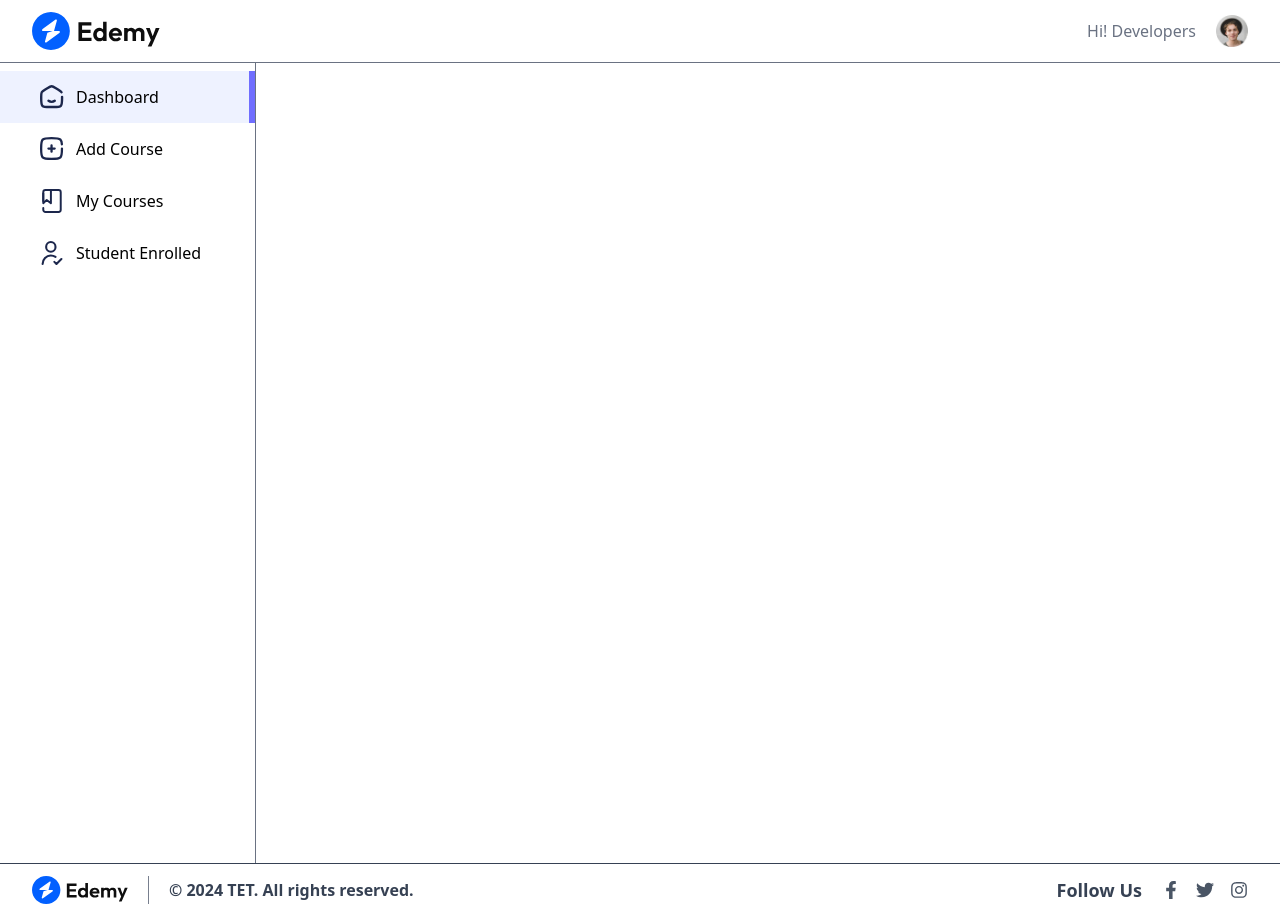
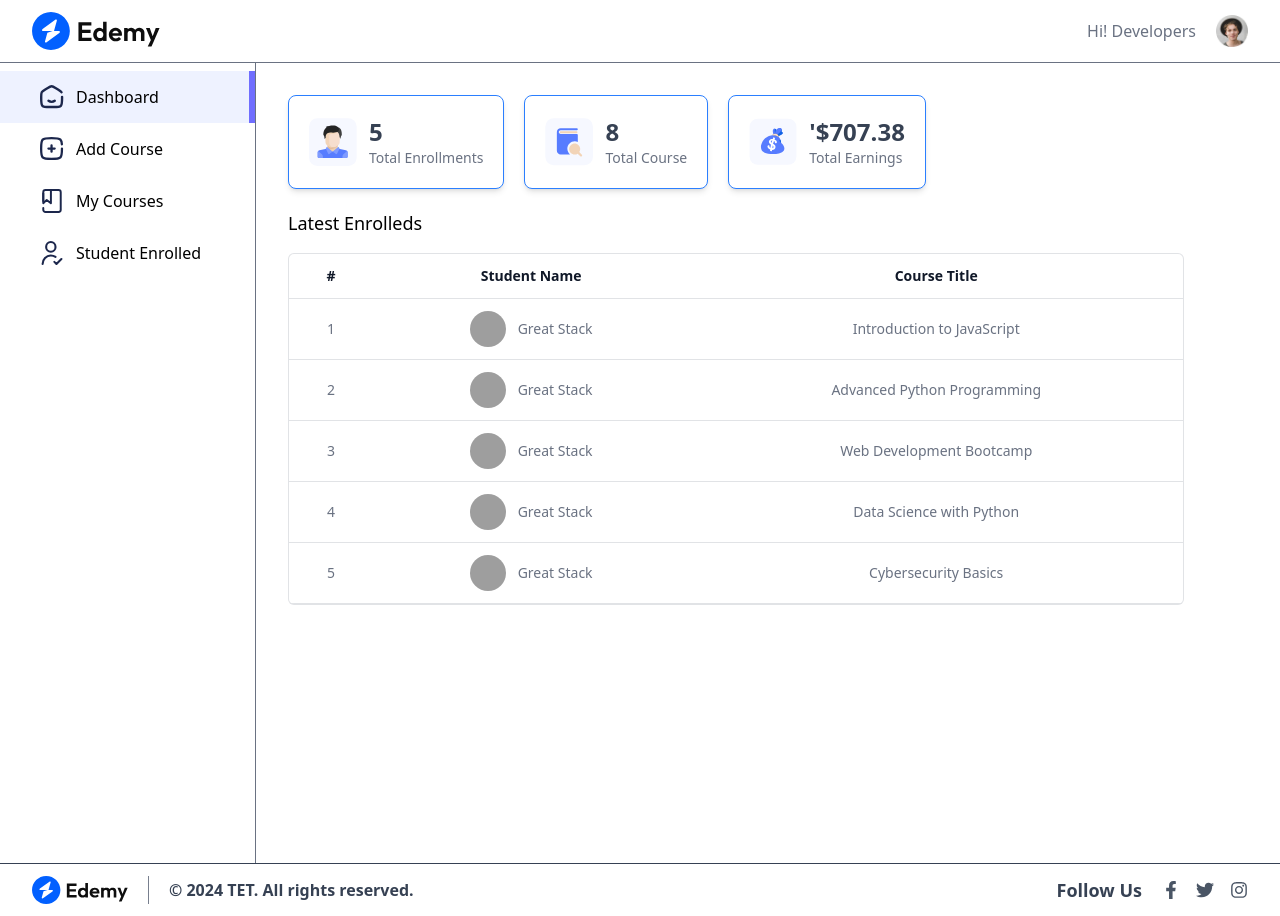
Before and after one commit to AnwarMohammadi2001/Full-Stack-LMS-System, a React (Vite) app in the folder Frontend/: page /educator in a window 1280 px wide. Built offline with nearby package versions, Linux system fonts and the light colour scheme; no server answers; grey boxes are pictures that could not be loaded.

Commit message:
complet Educator dashboard

```diff
--- a/Frontend/src/App.jsx
+++ b/Frontend/src/App.jsx
@@ -33,7 +33,7 @@ const App = () => {
 
         {/* Add more routes as needed */}
         <Route path="/educator" element={<Educator />}>
-          <Route path="educator" element={<Dashboard />} />
+          <Route path="/educator" element={<Dashboard />} />
           <Route path="add-course" element={<AddCourse />} />
           <Route path="my-courses" element={<MyCourses />} />
           <Route path="student-enrolled" element={<StudentsEnrolled />} />
--- a/Frontend/src/pages/educator/Dashboard.jsx
+++ b/Frontend/src/pages/educator/Dashboard.jsx
@@ -1,10 +1,105 @@
-import React from "react";
+import React, { useContext, useEffect, useState } from "react";
+import { AppContext } from "../../context/AppContext";
+import assets, { dummyDashboardData } from "../../assets/assets";
+import Loading from "../../components/student/Loading";
 
 const Dashboard = () => {
-  return (
-    <div>
-      <h1>Dashboard</h1>
+  const { currency } = useContext(AppContext);
+  const [dashboardData, setDashboardData] = useState(null);
+
+  // get data from database
+  const fetchDashboardData = async () => {
+    setDashboardData(dummyDashboardData);
+  };
+
+  useEffect(() => {
+    fetchDashboardData();
+  }, []);
+
+  return dashboardData ? (
+    <div className="min-h-screen flex flex-col  justify-between gap-8 md:p-8 md:pb-0 p-4 pt-8 pb-0">
+      <div className="space-y-5  ">
+        <div className="flex flex-wrap gap-5 items-center">
+          <div className="flex items-center gap-3 p-5 shadow-md border border-blue-500 bg-white rounded-lg">
+            <img src={assets.patients_icon} alt="icon" className="h-12 w-12" />
+            <div>
+              <p className="text-2xl font-bold text-gray-700">
+                {dashboardData.enrolledStudentsData?.length || 0}
+              </p>
+              <p className="text-sm text-gray-500">Total Enrollments</p>
+            </div>
+          </div>
+          <div className="flex items-center gap-3 p-5 shadow-md border border-blue-500 bg-white rounded-lg">
+            <img
+              src={assets.appointments_icon}
+              alt="icon"
+              className="h-12 w-12"
+            />
+            <div>
+              <p className="text-2xl font-bold text-gray-700">
+                {dashboardData.totalCourses}
+              </p>
+              <p className="text-sm text-gray-500">Total Course</p>
+            </div>
+          </div>
+          <div className="flex items-center gap-3 p-5 shadow-md border border-blue-500 bg-white rounded-lg">
+            <img src={assets.earning_icon} alt="icon" className="h-12 w-12" />
+            <div>
+              <p className="text-2xl font-bold text-gray-700">
+                {" "}
+                {currency}
+                {dashboardData.totalEarnings}
+              </p>
+              <p className="text-sm text-gray-500">Total Earnings</p>
+            </div>
+          </div>
+        </div>
+        {/* Enrolled Students */}
+        <div>
+          <h2 className="pb-4 text-lg font-medium">Latest Enrolleds</h2>
+          <div className="flex flex-col items-center max-w-4xl w-full overflow-hidden rounded-md bg-white border border-gray-500/20">
+            <table className="table-fixed md:table-auto w-full overflow-hidden">
+              <thead className="text-gray-900 border-b border-gray-500/20 text-sm text-left">
+                <tr>
+                  <th className="px-4 py-3 font-semibold text-center hidden sm:table-cell">
+                    #
+                  </th>
+                  <th className="px-4 py-3 font-semibold text-center ">
+                    Student Name
+                  </th>
+                  <th className="px-4 py-3 font-semibold text-center ">
+                    Course Title
+                  </th>
+                </tr>
+              </thead>
+              <tbody className="text-sm text-gray-500">
+                {dashboardData.enrolledStudentsData.map((item, index) => (
+                  <tr
+                    key={index}
+                    className="border-b text-center border-gray-500/20"
+                  >
+                    <td className="px-4 py-3 text-center hidden sm:table-cell">
+                      {index + 1}
+                    </td>
+                    <td className="md:px-4 px-2 py-3 flex text-center justify-center items-center space-x-3">
+                      <img
+                        src={item.student.imageUrl}
+                        alt="profile"
+                        className="w-9 h-9 rounded-full"
+                      />
+                      <span className="truncate">{item.student.name}</span>
+                    </td>
+                    <td className="px-4 py-3 truncate"> {item.courseTitle}</td>
+                  </tr>
+                ))}
+              </tbody>
+            </table>
+          </div>
+        </div>
+      </div>
     </div>
+  ) : (
+    <Loading />
   );
 };
 
--- a/Frontend/src/pages/educator/MyCourses.jsx
+++ b/Frontend/src/pages/educator/MyCourses.jsx
@@ -1,7 +1,69 @@
-import React from "react";
+import React, { useContext, useEffect, useState } from "react";
+import { AppContext } from "../../context/AppContext";
+import assets from "../../assets/assets";
+import Loading from "../../components/student/Loading";
 
 const MyCourses = () => {
-  return <div>MyCourses</div>;
+  const [courses, setCourses] = useState(null);
+  const { currency, allCourses } = useContext(AppContext);
+  const fetchEducatorCourses = async () => {
+    setCourses(allCourses);
+  };
+  useEffect(() => {
+    fetchEducatorCourses();
+  }, []);
+  return courses ? (
+    <div className="h-screen flex flex-col items-start justify-between md:p-8 md:pb-0 p-4 pt-8 pb-0">
+      <div className="w-full ">
+        <h2 className="pb-4 text-lg font-medium">My Courses</h2>
+        <div className="flex flex-col items-center max-w-4xl w-ful overflow-hidden rounded-md bg-white border border-gray-500/20 ">
+          <table className="md:table-auto table-fixed w-full overflow-hidden">
+            <thead className="text-gray-900 border-b border-gray-500/20 text-sm text-left">
+              <tr>
+                <th className="px-4 py-3 font-semibold truncate">
+                  All Courses
+                </th>
+                <th className="px-4 py-3 font-semibold truncate">Earnings </th>
+                <th className="px-4 py-3 font-semibold truncate"> Students</th>
+                <th className="px-4 py-3 font-semibold truncate">
+                  Published On{" "}
+                </th>
+              </tr>
+            </thead>
+            <tbody>
+              {courses.map((item) => (
+                <tr key={item._id} className="border-b  border-gray-500/20">
+                  <td className="md:px-4 pl-2 md:pl-4  px-2 py-3 flex  items-center space-x-3">
+                    <img
+                      src={item.courseThumbnail}
+                      alt="profile"
+                      className="w-16"
+                    />
+                    <span className="truncate hidden md:block">
+                      {item.courseTitle}
+                    </span>
+                  </td>
+                  <td className="px-4 py-3 ">
+                    {" "}
+                    {currency}
+                    {Math.floor(item.enrolledStudents.length) *
+                      (item.coursePrice -
+                        (item.discount * item.coursePrice) / 100)}
+                  </td>
+                  <td className="px-4 py-3">{item.enrolledStudents.length}</td>
+                  <td className="px-4 py-3">
+                    {new Date(item.createdAt).toLocaleDateString()}
+                  </td>
+                </tr>
+              ))}
+            </tbody>
+          </table>
+        </div>
+      </div>
+    </div>
+  ) : (
+    <Loading />
+  );
 };
 
 export default MyCourses;
--- a/Frontend/src/pages/educator/StudentsEnrolled.jsx
+++ b/Frontend/src/pages/educator/StudentsEnrolled.jsx
@@ -1,10 +1,68 @@
-import React from "react";
+import React, { useEffect, useState } from "react";
+import { dummyStudentEnrolled } from "../../assets/assets";
+import Loading from "../../components/student/Loading";
 
 const StudentsEnrolled = () => {
-  return (
-    <div>
-      <h1>studend Enrolled Page</h1>
+  const [enrolledStudents, setEnrolledStudents] = useState(null);
+
+  const fetchEnrolledStudents = async () => {
+    setEnrolledStudents(dummyStudentEnrolled);
+  };
+
+  useEffect(() => {
+    fetchEnrolledStudents();
+  }, []);
+
+  return enrolledStudents ? (
+    <div className="min-h-screen flex flex-col items-start md:p-8 p-4 pt-8">
+      <div className="w-full">
+        <h2 className="pb-4 text-lg font-semibold">Students Enrolled</h2>
+        <div className="flex flex-col items-center max-w-5xl w-full overflow-hidden rounded-md bg-white border border-gray-300">
+          <table className="w-full table-auto text-sm text-left">
+            <thead className="bg-gray-50 border-b text-gray-600">
+              <tr>
+                <th className="px-4 py-3 font-semibold hidden sm:table-cell">
+                  #
+                </th>
+                <th className="px-4 py-3 font-semibold">Student Name</th>
+                <th className="px-4 py-3 font-semibold">Course Title</th>
+                <th className="px-4 py-3 font-semibold hidden sm:table-cell">
+                  Enrolled On
+                </th>
+              </tr>
+            </thead>
+            <tbody className="text-gray-800">
+              {enrolledStudents.map((item, index) => (
+                <tr
+                  key={index}
+                  className="border-b border-gray-200 text-center sm:text-left"
+                >
+                  <td className="px-4 py-3 hidden sm:table-cell">
+                    {index + 1}
+                  </td>
+                  <td className="px-4 py-3 flex items-center justify-center sm:justify-start space-x-3">
+                    <img
+                      src={item.student.imageUrl}
+                      alt="profile"
+                      className="w-9 h-9 rounded-full object-cover"
+                    />
+                    <span className="truncate hidden md:inline-block">
+                      {item.student.name}
+                    </span>
+                  </td>
+                  <td className="px-4 py-3">{item.courseTitle}</td>
+                  <td className="px-4 py-3 hidden sm:table-cell">
+                    {new Date(item.purchaseDate).toLocaleDateString()}
+                  </td>
+                </tr>
+              ))}
+            </tbody>
+          </table>
+        </div>
+      </div>
     </div>
+  ) : (
+    <Loading />
   );
 };
 
```
